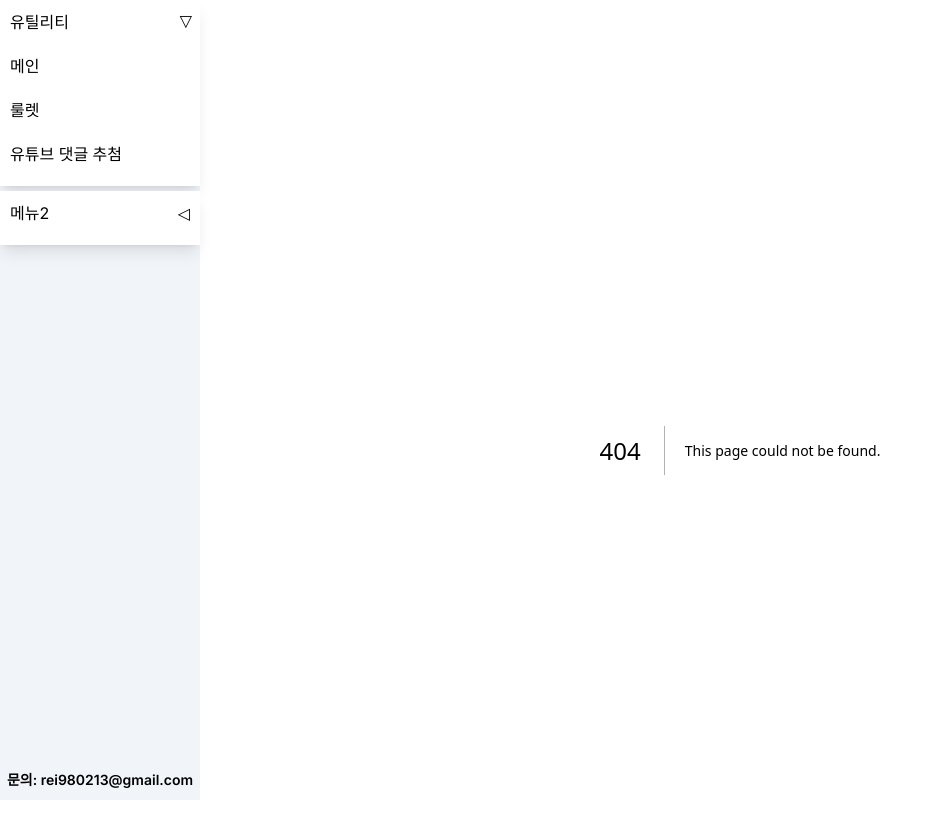
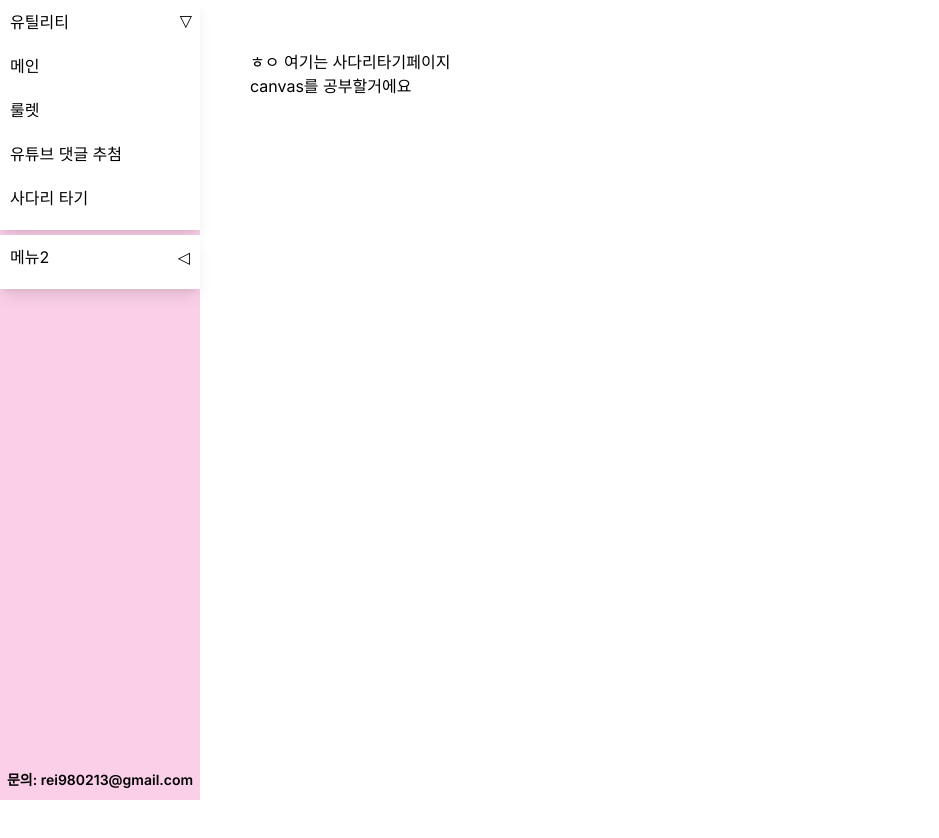
Before and after one commit to loevray/loevray-s-lab, a Next.js app: page /ghost-leg in a window 1280 px wide. Before the commit this address had no page. Shown: the top 838 px of the page, without its empty margins (0-939 px from the left). After the commit the page ends 800 px from the top, so only its background shows below. Built offline with nearby package versions, Linux system fonts and the light colour scheme.

Commit message:
Feat: add ghost-leg page

```diff
--- /dev/null
+++ b/src/app/ghost-leg/page.tsx
@@ -0,0 +1,10 @@
+const Page = () => {
+  return (
+    <main>
+      <div>ㅎㅇ 여기는 사다리타기페이지</div>
+      <div>canvas를 공부할거에요</div>
+    </main>
+  );
+};
+
+export default Page;
--- a/src/app/page.tsx
+++ b/src/app/page.tsx
@@ -2,6 +2,7 @@ const Home = () => {
   return (
     <main className="w-full h-full text-6 flex flex-col justify-center items-center">
       <span>loevray&apos;s lab입니다🥳</span>
+      <span>현재 사이트 제작중!</span>
     </main>
   );
 };
--- a/src/app/ui/navigation/Navigation.tsx
+++ b/src/app/ui/navigation/Navigation.tsx
@@ -6,7 +6,11 @@ import Accordion from "../common/accordion/Accordion";
 import { SyntheticEvent, useState } from "react";
 import ROUTES from "./constants/route";
 
-export type RoutesType = "/" | "spin-wheel" | "youtube-comment-raffle";
+export type RoutesType =
+  | "/"
+  | "spin-wheel"
+  | "youtube-comment-raffle"
+  | "ghost-leg";
 
 export interface I_RoutesStyle {
   name: string;
--- a/src/app/ui/navigation/constants/route.ts
+++ b/src/app/ui/navigation/constants/route.ts
@@ -17,6 +17,10 @@ import { MappedRoutesStyleType } from "../Navigation";
       name: "유튜브 댓글 추첨",
       backgroundColor: "bg-yellow-300",
     },
+    "ghost-leg":{
+      name:"사다리 타기",
+      backgroundColor:"bg-pink-200"
+    }
   },
  }
 
```
